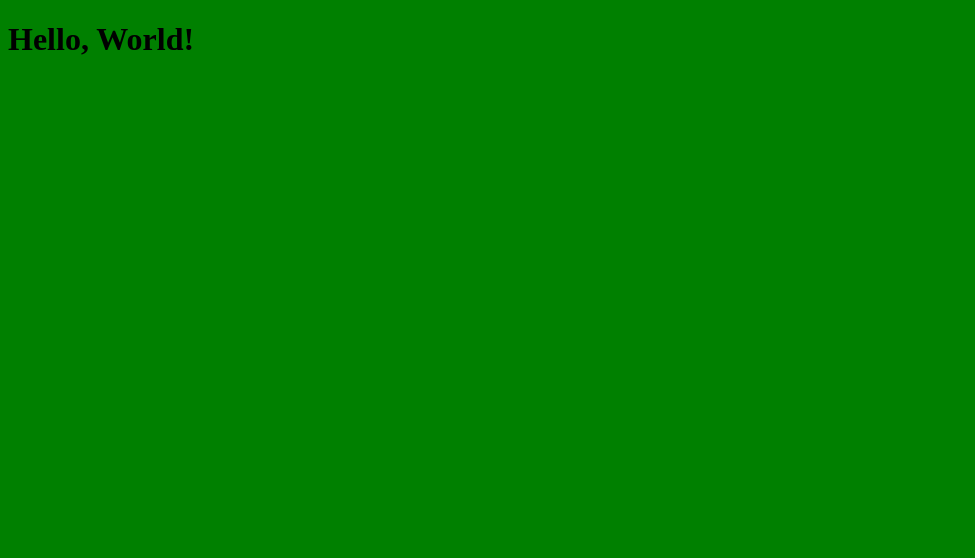
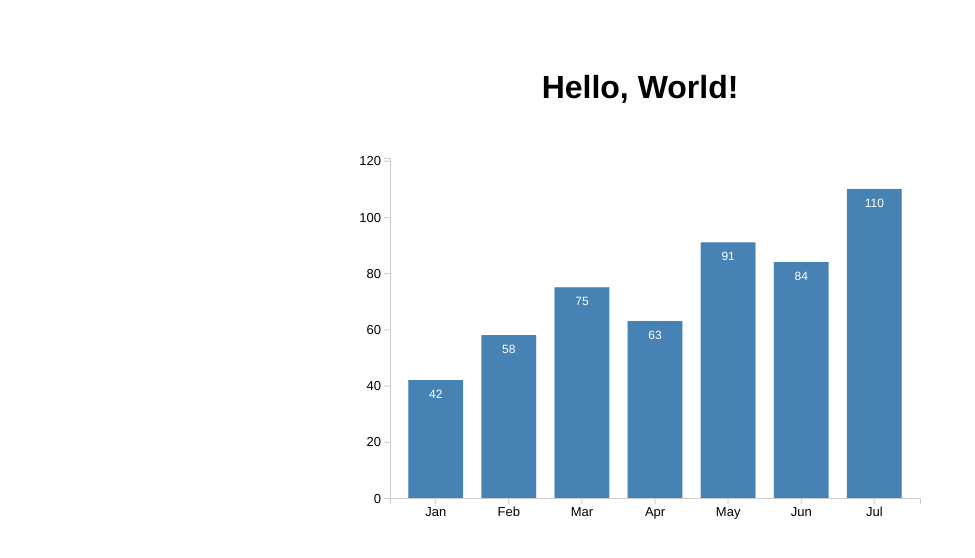
Before and after one commit to ries62/hello-world, a plain HTML site: page index.html in a window 1280 px wide. Shown: the whole page, without its empty margins (0-975 px from the left). Drawn offline with nearby package versions, Linux system fonts and the light colour scheme.

Commit message:
Add D3 bar chart with white background and Helvetica font

```diff
--- a/index.html
+++ b/index.html
@@ -4,8 +4,106 @@
   <meta charset="UTF-8">
   <meta name="viewport" content="width=device-width, initial-scale=1.0">
   <title>Hello World</title>
+  <script src="https://cdn.jsdelivr.net/npm/d3@7"></script>
+  <style>
+    body {
+      background-color: white;
+      font-family: Helvetica, Arial, sans-serif;
+      display: flex;
+      flex-direction: column;
+      align-items: center;
+      padding: 40px;
+    }
+
+    h1 {
+      margin-bottom: 32px;
+    }
+
+    .bar rect {
+      fill: steelblue;
+      transition: fill 0.2s;
+    }
+
+    .bar rect:hover {
+      fill: #2a5f8f;
+    }
+
+    .bar text {
+      fill: white;
+      font-size: 12px;
+      text-anchor: middle;
+    }
+
+    .axis text {
+      font-family: Helvetica, Arial, sans-serif;
+      font-size: 13px;
+    }
+
+    .axis path,
+    .axis line {
+      stroke: #ccc;
+    }
+  </style>
 </head>
-<body style="background-color: green;">
+<body>
   <h1>Hello, World!</h1>
+  <svg id="chart"></svg>
+
+  <script>
+    const data = [
+      { label: "Jan", value: 42 },
+      { label: "Feb", value: 58 },
+      { label: "Mar", value: 75 },
+      { label: "Apr", value: 63 },
+      { label: "May", value: 91 },
+      { label: "Jun", value: 84 },
+      { label: "Jul", value: 110 },
+    ];
+
+    const margin = { top: 20, right: 20, bottom: 40, left: 50 };
+    const width = 600 - margin.left - margin.right;
+    const height = 400 - margin.top - margin.bottom;
+
+    const svg = d3.select("#chart")
+      .attr("width", width + margin.left + margin.right)
+      .attr("height", height + margin.top + margin.bottom)
+      .append("g")
+      .attr("transform", `translate(${margin.left},${margin.top})`);
+
+    const x = d3.scaleBand()
+      .domain(data.map(d => d.label))
+      .range([0, width])
+      .padding(0.25);
+
+    const y = d3.scaleLinear()
+      .domain([0, d3.max(data, d => d.value) * 1.1])
+      .range([height, 0]);
+
+    svg.append("g")
+      .attr("class", "axis")
+      .attr("transform", `translate(0,${height})`)
+      .call(d3.axisBottom(x));
+
+    svg.append("g")
+      .attr("class", "axis")
+      .call(d3.axisLeft(y).ticks(6));
+
+    const bars = svg.selectAll(".bar")
+      .data(data)
+      .enter()
+      .append("g")
+      .attr("class", "bar");
+
+    bars.append("rect")
+      .attr("x", d => x(d.label))
+      .attr("y", d => y(d.value))
+      .attr("width", x.bandwidth())
+      .attr("height", d => height - y(d.value));
+
+    bars.append("text")
+      .attr("x", d => x(d.label) + x.bandwidth() / 2)
+      .attr("y", d => y(d.value) + 18)
+      .text(d => d.value);
+  </script>
 </body>
 </html>
```
